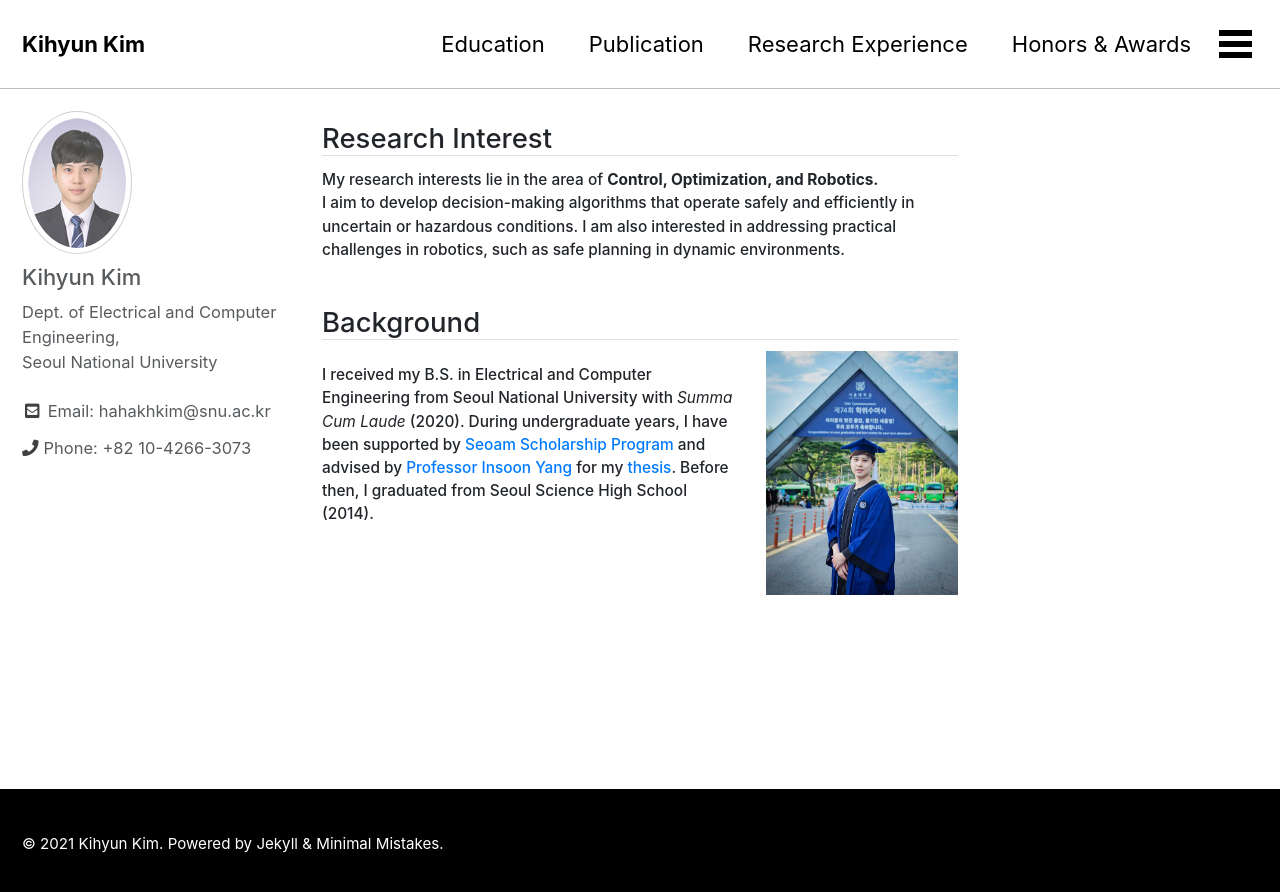
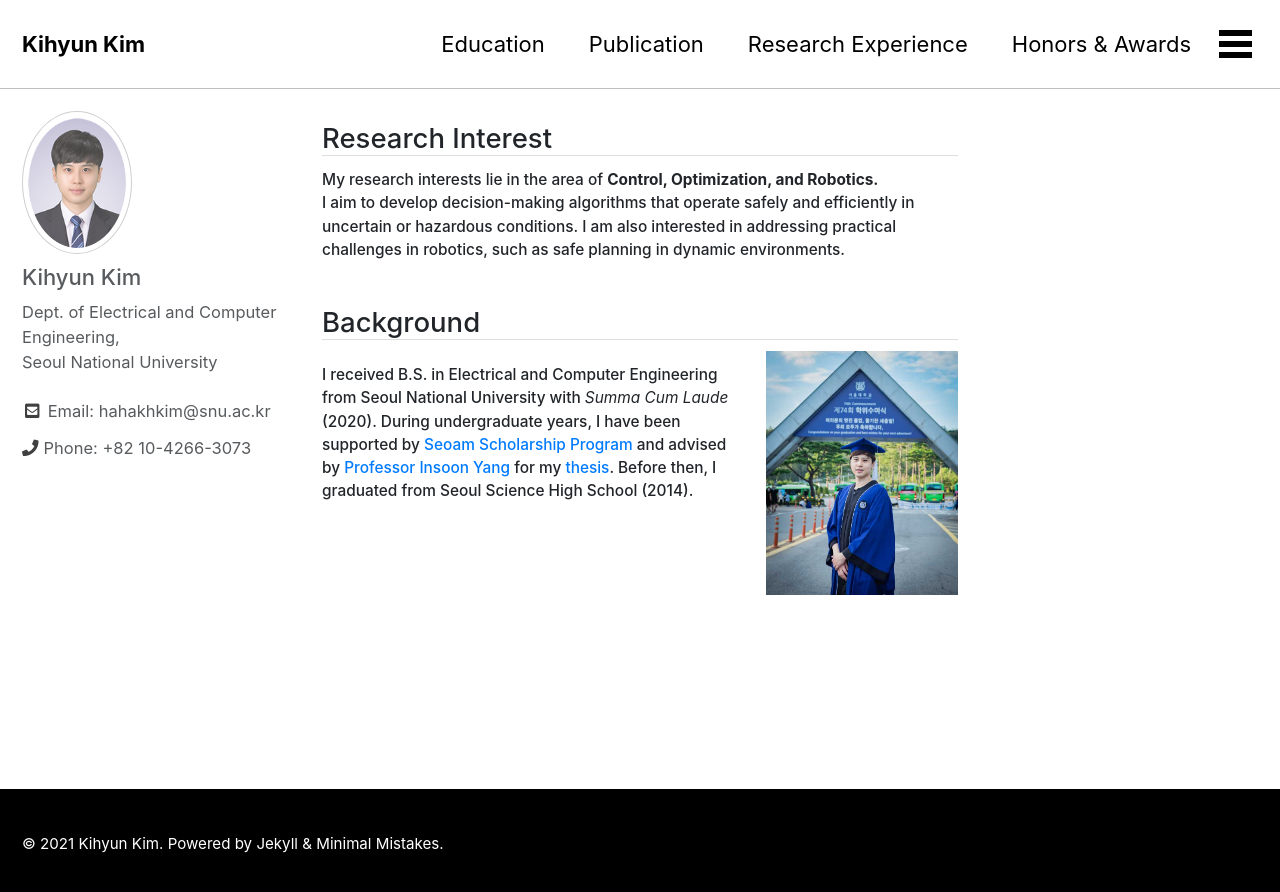
Before and after one commit to hahakhkim/hahakhkim.github.io, a Jekyll site: the page built from index.html, in a window 1280 px wide. Shown: the top 892 px of the page. Built offline with Jekyll 4.4.1, drawn with Linux system fonts in a browser that asks for light colours; cached includes are drawn as plain includes; nearby versions of some CDN libraries; the list of posts is cut into pages by our own code.

Commit message:
Update home.html

```diff
--- a/_layouts/home.html
+++ b/_layouts/home.html
@@ -43,7 +43,7 @@ layout: archive
 <h5 class="custom1">Background</h5>
 <div class="row">
 	<div class="col-sm-8 col-md-8 ml-auto">
-	<h6 class="custom1"> I received my B.S. in Electrical and Computer Engineering from Seoul National University with <i>Summa Cum Laude</i> (2020).
+	<h6 class="custom1"> I received B.S. in Electrical and Computer Engineering from Seoul National University with <i>Summa Cum Laude</i> (2020).
 	During undergraduate years, I have been supported by <a href="/honors">Seoam Scholarship Program</a> and advised by <a href="http://coregroup.snu.ac.kr/~yang/">Professor Insoon Yang</a> for my <a href="/publication">thesis</a>.
 	Before then, I graduated from Seoul Science High School (2014).
 	</h6>
```
